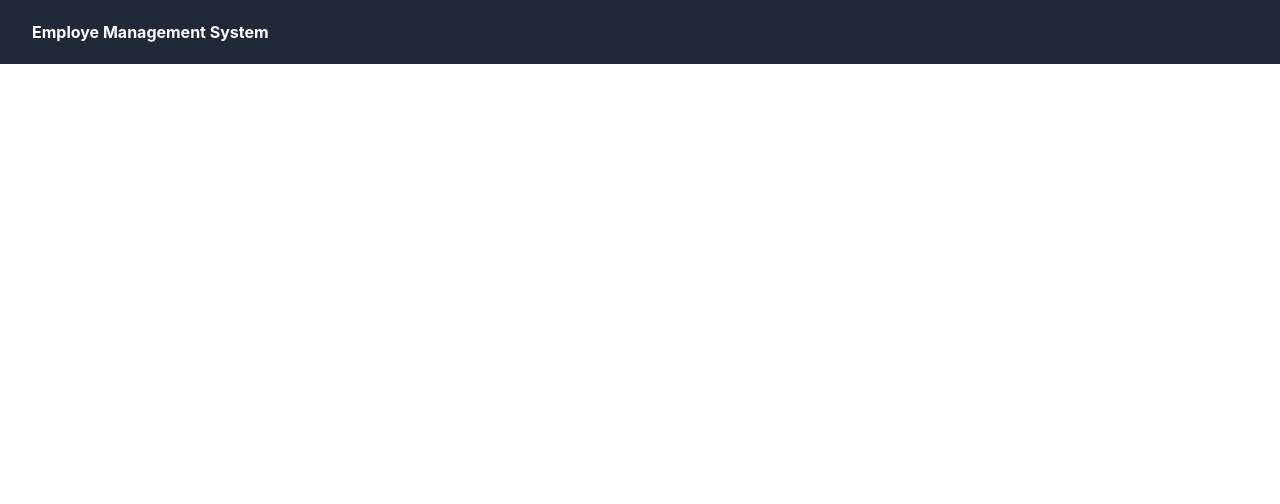
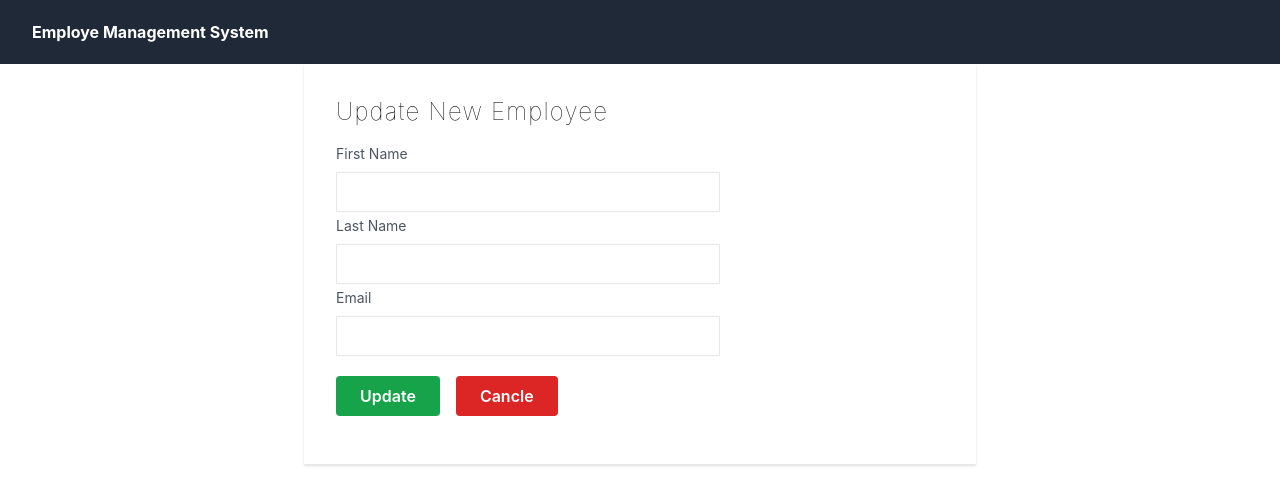
Before and after one commit to TegarMachfuzi/employe-system-ui, a React (Create React App) app: page /editEmployee/1 in a window 1280 px wide. Shown: the top 504 px of the page. Built offline with nearby package versions, Linux system fonts and the light colour scheme; no server answers; the HTML template or start-up script is replaced by a standard one.

Commit message:
add edit data employee

```diff
--- a/src/App.js
+++ b/src/App.js
@@ -3,16 +3,18 @@ import Navbar from './component/navbar';
 import AddEmployee from './component/AddEmployee';
 import { BrowserRouter, Route, Routes } from 'react-router-dom';
 import EmployeeList from './component/EmployeeList';
+import UpdateEmployee from './component/UpdateEmployee';
 function App() {
   return (
     <>
     <BrowserRouter>
       <Navbar/>
       <Routes>
-        <Route index element={<EmployeeList/>}/>
+        <Route index element={<EmployeeList/>} />
         <Route path='/' element={<EmployeeList />}></Route>
-        <Route path='/employeList' element={<EmployeeList/>}/>
-        <Route path='/addEmployee' element={<AddEmployee/>}/>
+        <Route path='/employeList' element={<EmployeeList/>} />
+        <Route path='/addEmployee' element={<AddEmployee/>} />
+        <Route path='/editEmployee/:id' element={<UpdateEmployee/>} />
       </Routes>
     </BrowserRouter>
 
--- a/src/component/Employee.js
+++ b/src/component/Employee.js
@@ -1,6 +1,12 @@
 import React from 'react'
+import { useNavigate } from 'react-router-dom';
 
 const Employee = ({employee, deleteEmployee}) => {
+    const navigate  = useNavigate();
+    const editEmployee = (e, id) => {
+        e.preventDefault();
+        navigate(`/editEmployee/${id}`);
+    }
   return (
     <tr>
     <td className='text-left px-6 py-4 whitespace-nowrap'>
@@ -13,7 +19,7 @@ const Employee = ({employee, deleteEmployee}) => {
         <div className='text-sm text-gray-500'>{employee.emailId}</div>
     </td>
     <td className='text-right px-6 py-4 whitespace-nowrap font-medium text-sm'>
-        <a href='#' className='text-indigo-600 hover:text-indigo-800 px-4'>
+        <a onClick={(e, id) => editEmployee(e, employee.id)} className='text-indigo-600 hover:text-indigo-800 px-4 hover:cursor-pointer'>
             Edit
         </a>
         <a
--- /dev/null
+++ b/src/component/UpdateEmployee.js
@@ -0,0 +1,85 @@
+import React, { useEffect, useState } from 'react'
+import { useParams } from 'react-router-dom';
+import EmployeeService from '../service/EmployeeService';
+
+const UpdateEmployee = () => {
+
+    const {id} = useParams();
+    const [employee, setEmployee] = useState({
+        id: id,
+        firstName: "",
+        lastName: "",
+        emailId: ""
+    })
+    const handleChange = (e) => {
+        const value = e.target.value;
+        setEmployee({...employee, [e.target.name]: value});
+    }
+
+    useEffect(() =>{
+        const fetchData = async () => {
+            try {
+                const response = await EmployeeService.getEmployeById(id);
+                setEmployee(response.data);
+            }catch (error){
+                console.log(error)
+            }
+        }
+        fetchData();
+    })
+    const updateEmployee = (e) => {
+        e.preventDefault();
+    }
+  return (
+    <div className='flex max-w-2xl mx-auto shadow border-b'>
+    <div className='px-8 py-8'>
+      <div className='font-thin text-2xl tracking-wider'>
+          <h1>Update New Employee</h1>
+      </div>
+      <div className='items-center justify-center h-14 w-full my-4'>
+          <label className='block text-gray-600 text-sm font-normal'>
+              First Name
+          </label>
+          <input
+              type='text'
+              name='firstName'
+              value={employee.firstName}
+              onChange={(e) => handleChange(e)}
+              className='h-10 w-96 border mt-2 px-2 py-2'></input>
+      </div>
+      <div className='items-center justify-center h-14 w-full my-4'>
+          <label className='block text-gray-600 text-sm font-normal'>
+              Last Name
+          </label>
+          <input
+              type='text'
+              name='lastName'
+              value={employee.lastName}
+              onChange={(e) => handleChange(e)}
+              className='h-10 w-96 border mt-2 px-2 py-2'></input>
+      </div>
+      <div className='items-center justify-center h-14 w-full my-4'>
+          <label className='block text-gray-600 text-sm font-normal'>
+              Email
+          </label>
+          <input
+              type='email'
+              name='emailId'
+              value={employee.emailId}
+              onChange={(e) => handleChange(e)}
+              className='h-10 w-96 border mt-2 px-2 py-2'></input>
+      </div>
+      <div className='items-center justify-center h-14 w-full my-4 space-x-4 pt-4'>
+          <button onClick={updateEmployee} className='rounded text-white font-semibold bg-green-600 hover:bg-green-900 py-2 px-6'>
+              Update
+          </button>
+          <button className='rounded text-white font-semibold bg-red-600 hover:bg-red-900 py-2 px-6'>
+              Cancle
+          </button>
+      </div>
+    </div>
+  </div>
+  )
+}
+
+export default UpdateEmployee
--- a/src/service/EmployeeService.js
+++ b/src/service/EmployeeService.js
@@ -13,6 +13,9 @@ class EmployeeService {
     deleteEmployee(id) {
         return axios.delete(EMPLOYEE_API_BASE_URL + "/" + id);
     }
+    getEmployeById(id) {
+        return axios.get(EMPLOYEE_API_BASE_URL + "/" + id);
+    }
 
 }
 
```
